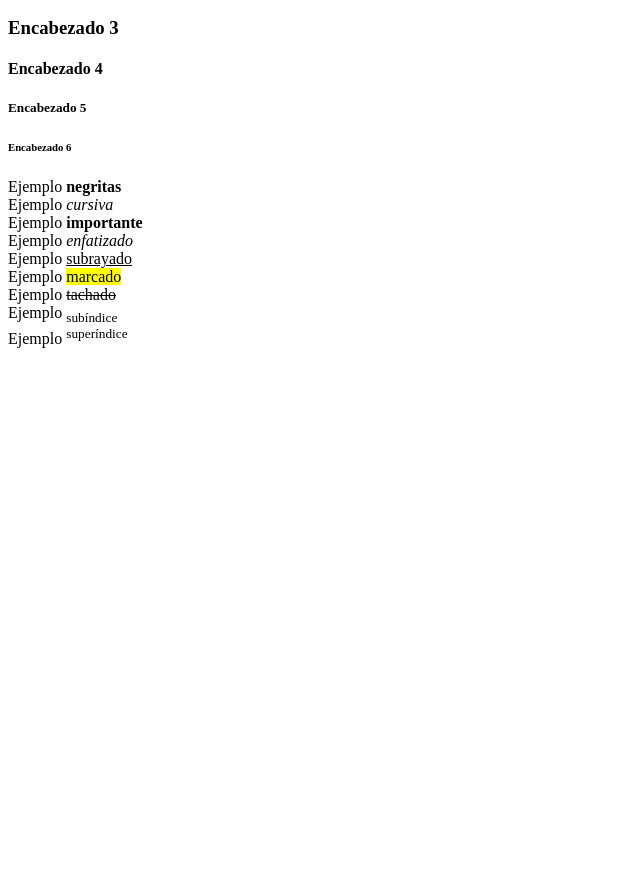
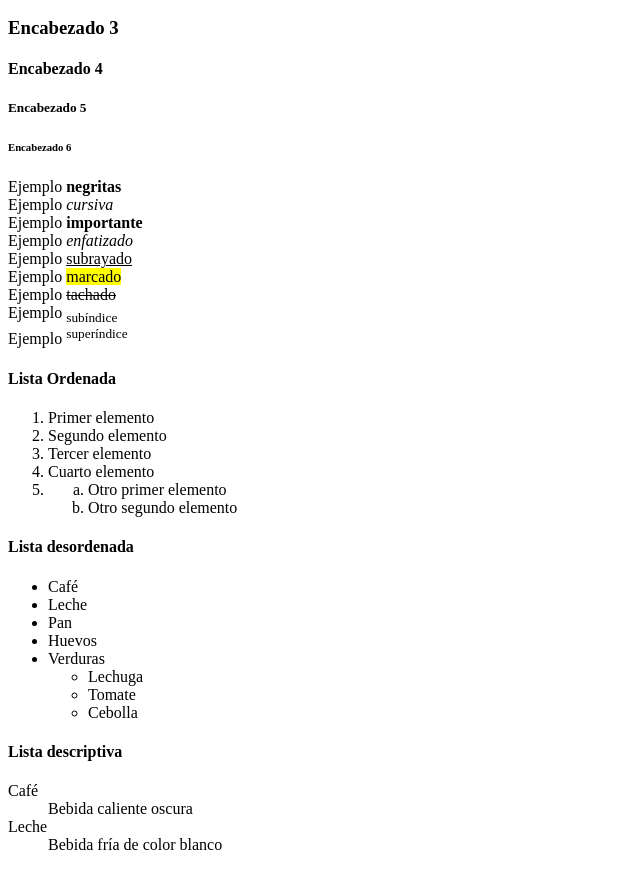
Before and after one commit to KillerZeus666/programacionWeb, a plain HTML site: page html/designTest.html in a window 1280 px wide. Shown: the part 110-980 px from the top of the page, without its empty margins (0-640 px from the left). Before the commit the page ends 800 px from the top, so only its background shows below. Drawn offline with Linux system fonts and the light colour scheme.

```diff
--- a/html/designTest.html
+++ b/html/designTest.html
@@ -25,5 +25,43 @@
       Ejemplo <sub> subíndice </sub> <br>
       Ejemplo <sup> superíndice </sup> <br>
    </p>
+
+
+   <h4> Lista Ordenada </h4>
+   <ol>
+      <li> Primer elemento </li>
+      <li> Segundo elemento </li>
+      <li> Tercer elemento </li>
+      <li> Cuarto elemento </li>
+      <li>
+          <ol type="a">
+             <li> Otro primer elemento </li>
+             <li> Otro segundo elemento </li>
+          </ol>
+      </li>
+      </ol>
+
+      <h4>Lista desordenada</h4>
+      <ul>
+         <li> Café </li>
+         <li> Leche </li>
+         <li> Pan </li>
+         <li> Huevos </li>
+         <li> Verduras
+             <ul>
+                <li> Lechuga </li>
+                <li> Tomate </li>
+                <li> Cebolla </li>
+             </ul>
+         </li>
+         </ul>
+      <h4> Lista descriptiva</h4>
+      <dl>
+         <dt> Café </dt>
+            <dd> Bebida caliente oscura </dd>
+         <dt> Leche </dt>
+            <dd> Bebida fría de color blanco </dd>
+         </dl>
+
 </body>
 </html>
```
Also changed, not shown: html/imageTest.html (added, +22 -0 lines).
